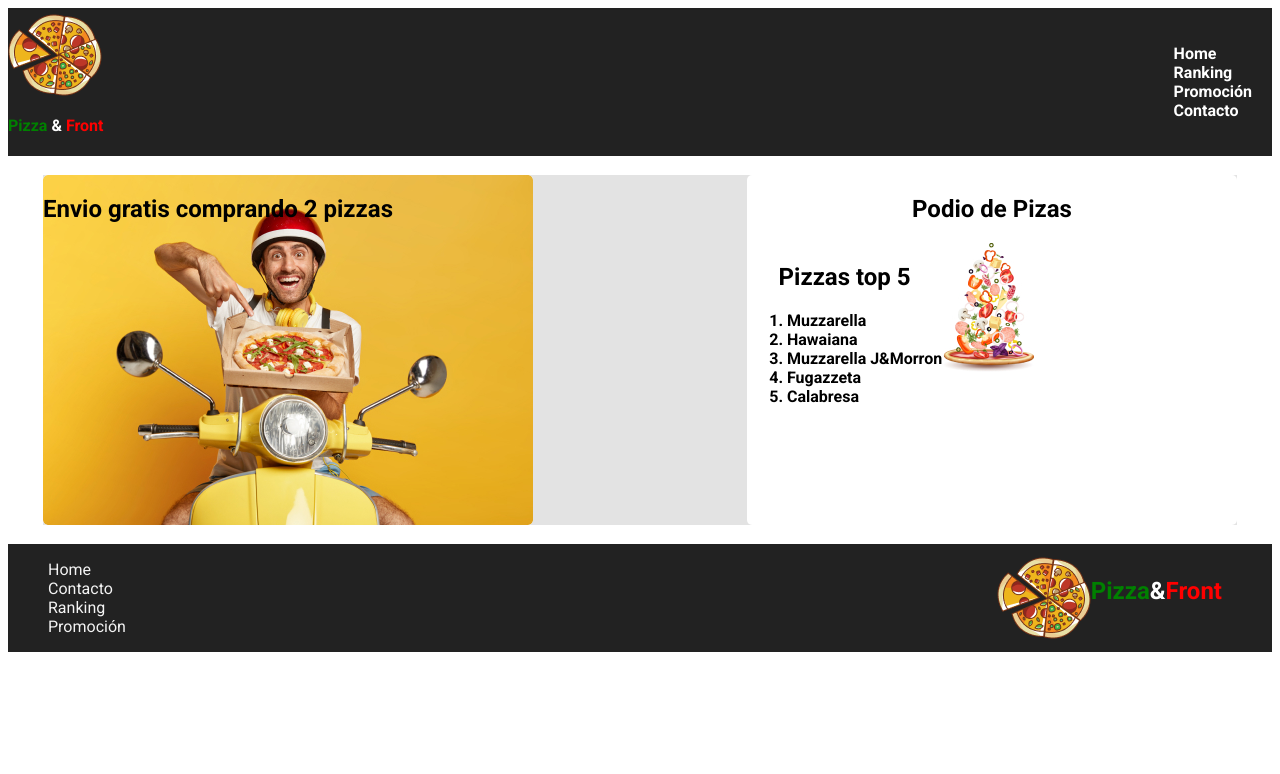
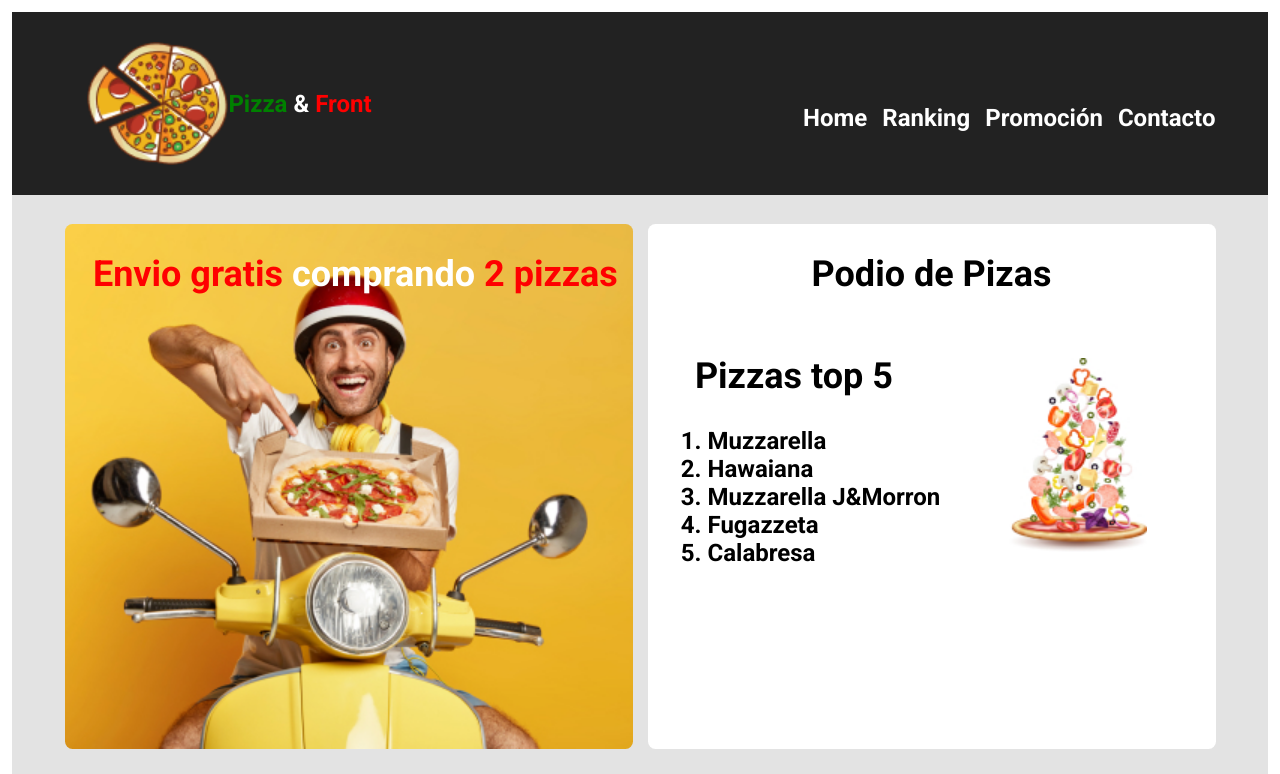
Before and after one commit to 4nR3/FePizzeria, a plain HTML site: page index.html in a window 1280 px wide. Shown: the top 774 px of the page. Drawn offline with Linux system fonts and the light colour scheme.

Commit message:
Mejorado el BarNav y el tamaño de todo

```diff
--- a/css/styles.css
+++ b/css/styles.css
@@ -1,6 +1,10 @@
 @import url('https://fonts.googleapis.com/css2?family=Roboto:wght@400;700&display=swap');
 
 /*----------------------------- General -----------------------------*/
+
+body{
+    zoom: 1.5;
+}
 
 *{
     font-family: "Roboto",sans-serif;
@@ -11,9 +15,7 @@ ul {
     font-weight: 400;
     size:16px;
 }
-nav{
-    color:white
-}
+
 /*----------------------------- Header -----------------------------*/
 header{
     background-color: #222222;
@@ -26,13 +28,27 @@ header{
 
     justify-content: space-between;
     align-items:  center;
+
 }
 
-.containerHeader nav {
+.containerHeader div {
     padding: 20px;
+    display: flex;
+    flex-direction: row;
 }
 
+
+
 /*Logo pizza&font*/
+
+.logo{
+
+    flex-wrap: nowrap;
+    justify-content: center;
+    align-items: center;
+    width: 250px;
+}
+
 span.pizza{
     color: green;
 }
@@ -44,25 +60,56 @@ span.front{
 }
 
 
+/*NAV*/
+
+
+.barNav{
+
+    justify-content: center;
+    align-items: center;
+    width: 315px;
+    color: white;
+    flex-direction: row;
+}
+
+.barNav ul {
+    list-style-type: none;
+    margin-left: 10px;
+    padding: 5px;
+  }
+
+
+.barNav ul li{
+    float: left;
+    margin-left: 10px;
+}
+
+
+
 /*------------------------------ Main -----------------------------*/
 .padre{
     display: flex;
     background-color: #E3E3E3;
-    margin: 19px 35px;
     justify-content: space-between;
-
 
 }
 
 .containerPizzas{
     border-radius: 5px;
     display: flex;
+    justify-content: space-between;
 }
+
+.imagenDePodio{
+    margin:auto;
+}
+
 .item2 h2{
     text-align: center;
 }
 
 .item1{
+    margin: 19px 5px 19px 35px;
     background-image: url("../img/delivery.jpg");
     background-position: center;
     background-size: cover;
@@ -71,9 +118,19 @@ span.front{
     height: 350px;
     border: 2px;
     border-radius: 5px;
+    color: red;
+}
+
+.item1 h2{
+    margin-left: 5%;
+}
+
+.item1 span{
+    color: white;
 }
 
 .item2{
+    margin: 19px 35px 19px 5px;
     background-color: white;
     display: inline-block;
     width: 490px;
--- a/index.html
+++ b/index.html
@@ -27,7 +27,9 @@
                 </p>
             </div>
 
-            <nav>
+
+            <div >
+                <nav class="barNav">
                     <ul>
                         <li>
                             Home
@@ -44,6 +46,8 @@
 
                     </ul>
                 </nav>
+            </div>
+
         </div>
 
 
@@ -70,7 +74,7 @@
                             <li>Calabresa</li>
                         </ol>
                     </div>
-                    <div>
+                    <div class="imagenDePodio">
                         <img src="img/PizzaFalling.jpg" alt="pizza ingredientes">
                     </div>
                 </div>
@@ -93,7 +97,11 @@
         </div>
         <div class="pizzaTitulo">
             <img src="img/VectorPizza.png" alt="Pizza">
-            <h2><span class="pizza">Pizza</span><span class="separador">&</span><span class="front">Front</span></h2>
+            <h2>
+                <span class="pizza">Pizza</span>
+                <span class="separador">&</span>
+                <span class="front">Front</span>
+            </h2>
         </div>
     </footer>
 
```
Lines whose indentation alone changed are shown as unchanged.
